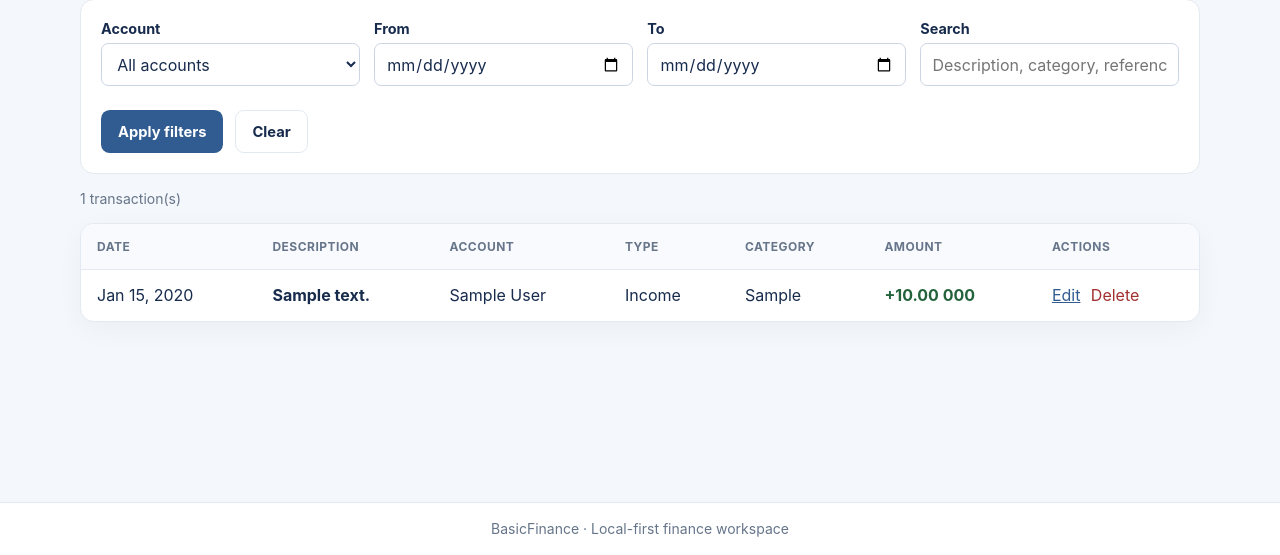
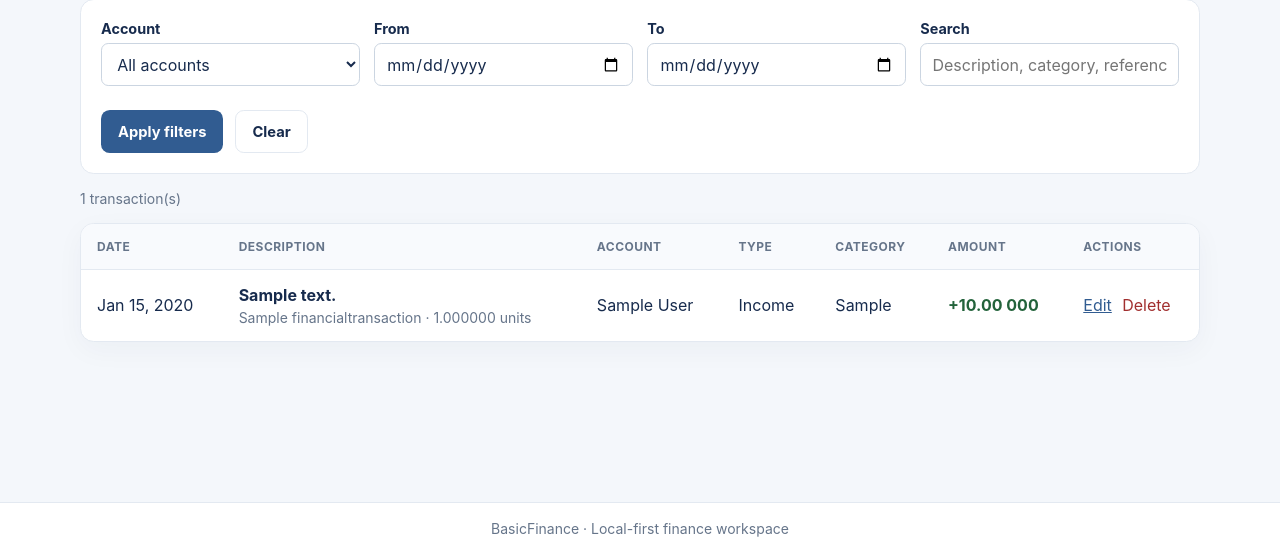
Before and after one commit to dterry55001-cmd/BasicFinance, an ASP.NET Core app: page /Transactions in a window 1280 px wide. Shown: the part 245-800 px from the top of the page. Run offline with ASP.NET Core 8, Linux system fonts and the light colour scheme; tables that the repository leaves empty hold one stand-in row (values such as "Sample post"); data that the repository does not hold is empty; the project's own start-up code is not run, and a stand-in starts its controllers and pages.

Commit message:
Display investment fund and unit details in transaction ledger

```diff
--- a/src/BasicFinance.Web/Views/Transactions/Index.cshtml
+++ b/src/BasicFinance.Web/Views/Transactions/Index.cshtml
@@ -27,7 +27,7 @@ else
             var isOutflow = transaction.Type is TransactionType.Expense or TransactionType.Withdrawal or TransactionType.Transfer;
             <tr>
                 <td>@transaction.TransactionDate.ToString("MMM d, yyyy")</td>
-                <td><strong>@transaction.Description</strong>@if (transaction.Type == TransactionType.Transfer && transaction.RelatedAccount is not null) { <div class="table-subtext">To @transaction.RelatedAccount.Name</div> }</td>
+                <td><strong>@transaction.Description</strong>@if (transaction.FundName is not null) { <div class="table-subtext">@transaction.FundName · @(transaction.UnitCount?.ToString("N6") ?? "Units n/a") units</div> }@if (transaction.Type == TransactionType.Transfer && transaction.RelatedAccount is not null) { <div class="table-subtext">To @transaction.RelatedAccount.Name</div> }</td>
                 <td>@transaction.Account.Name</td><td>@transaction.Type</td><td>@(transaction.Category ?? "—")</td>
                 <td class="@(isOutflow ? "amount-out" : "amount-in")">@(isOutflow ? "−" : "+")@transaction.Amount.ToString("N2") @transaction.CurrencyCode</td>
                 <td><div class="table-actions"><a asp-action="Edit" asp-route-id="@transaction.Id">Edit</a><form asp-action="Delete" asp-route-id="@transaction.Id" method="post" onsubmit="return confirm('Delete this transaction? The account balance will be recalculated.');"><button type="submit" class="text-button">Delete</button></form></div></td>
```
